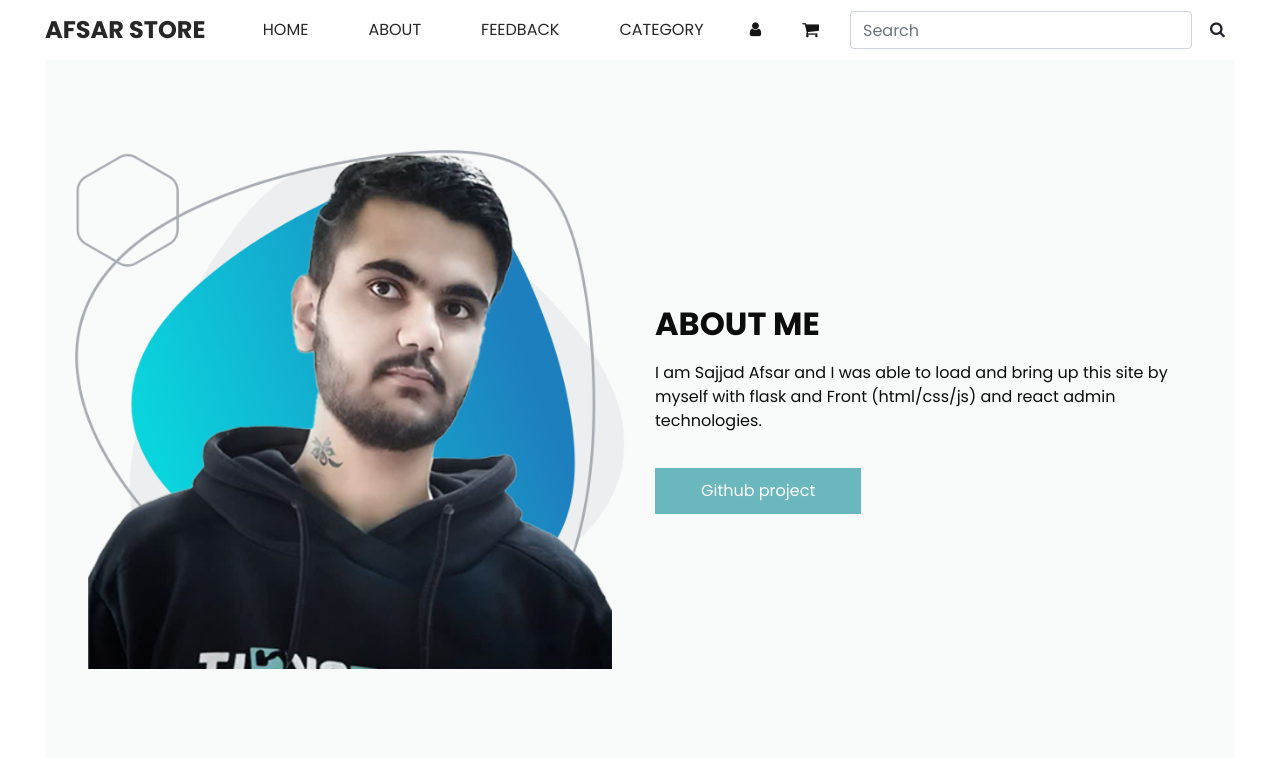
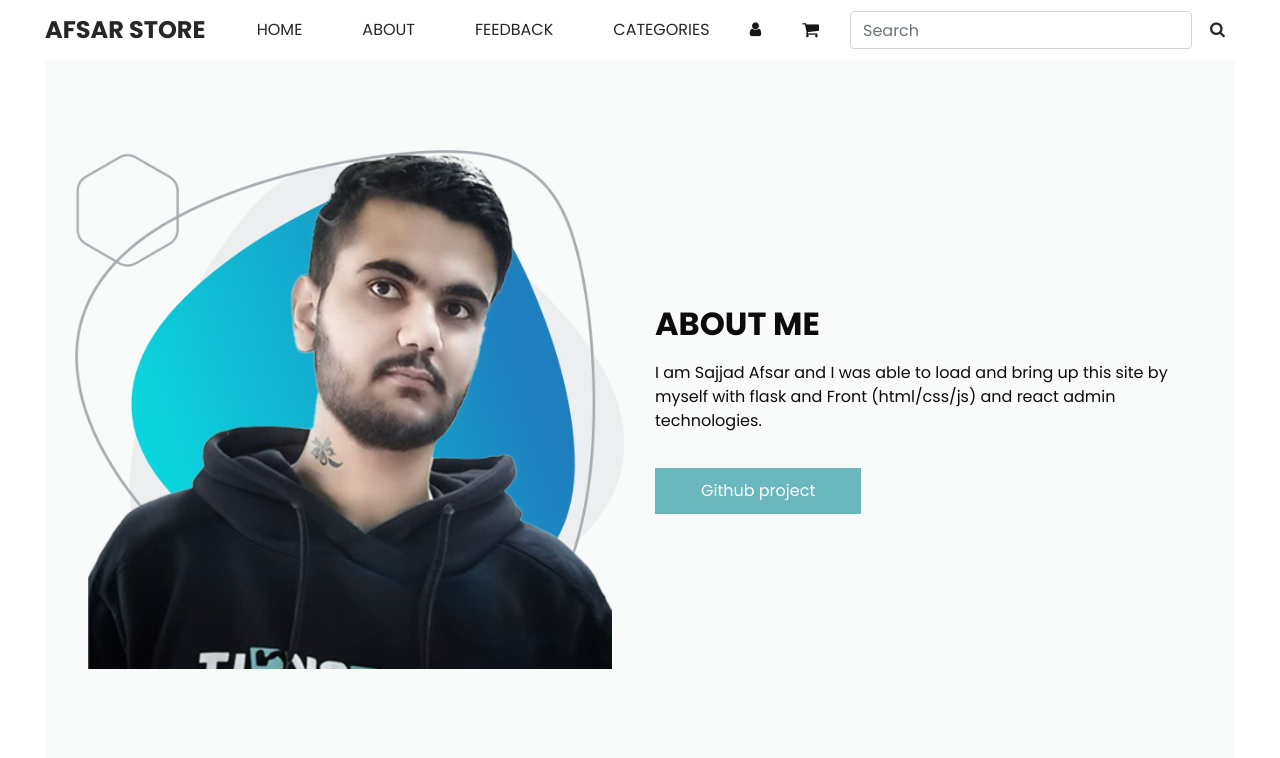
Before and after one commit to Asajadafsar/Online-Shop, a Flask app: page /about in a window 1280 px wide. Shown: the top 758 px of the page. Run offline with Flask 3, Linux system fonts and the light colour scheme; some libraries are stand-ins or nearby versions.

Commit message:
title Update

```diff
--- a/Store/templates/about.html
+++ b/Store/templates/about.html
@@ -48,9 +48,11 @@
                 <a class="nav-link" href="/feedback">Feedback</a>
               </li>
               <li class="nav-item">
-                <a class="nav-link" href="/Category">Category</a>
+                <a class="nav-link" href="/#category" onclick="smoothScroll('#category')">categories</a>
               </li>
             </ul>
+
+          </div>
         </div>
         <div id="myDiv" class="quote_btn-container">
           <a id="alogin" href="/user/login">
```
Lines whose indentation alone changed are shown as unchanged.
